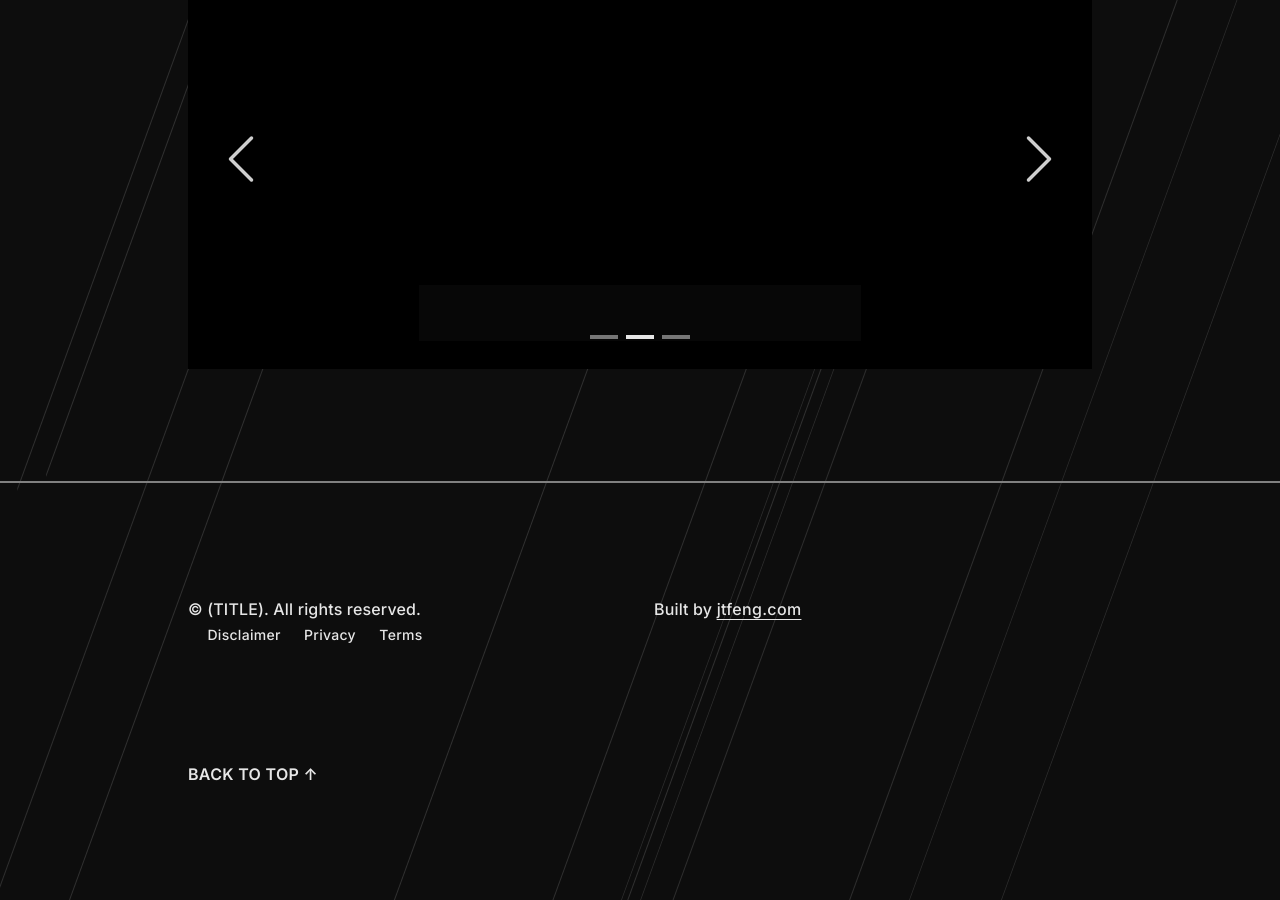
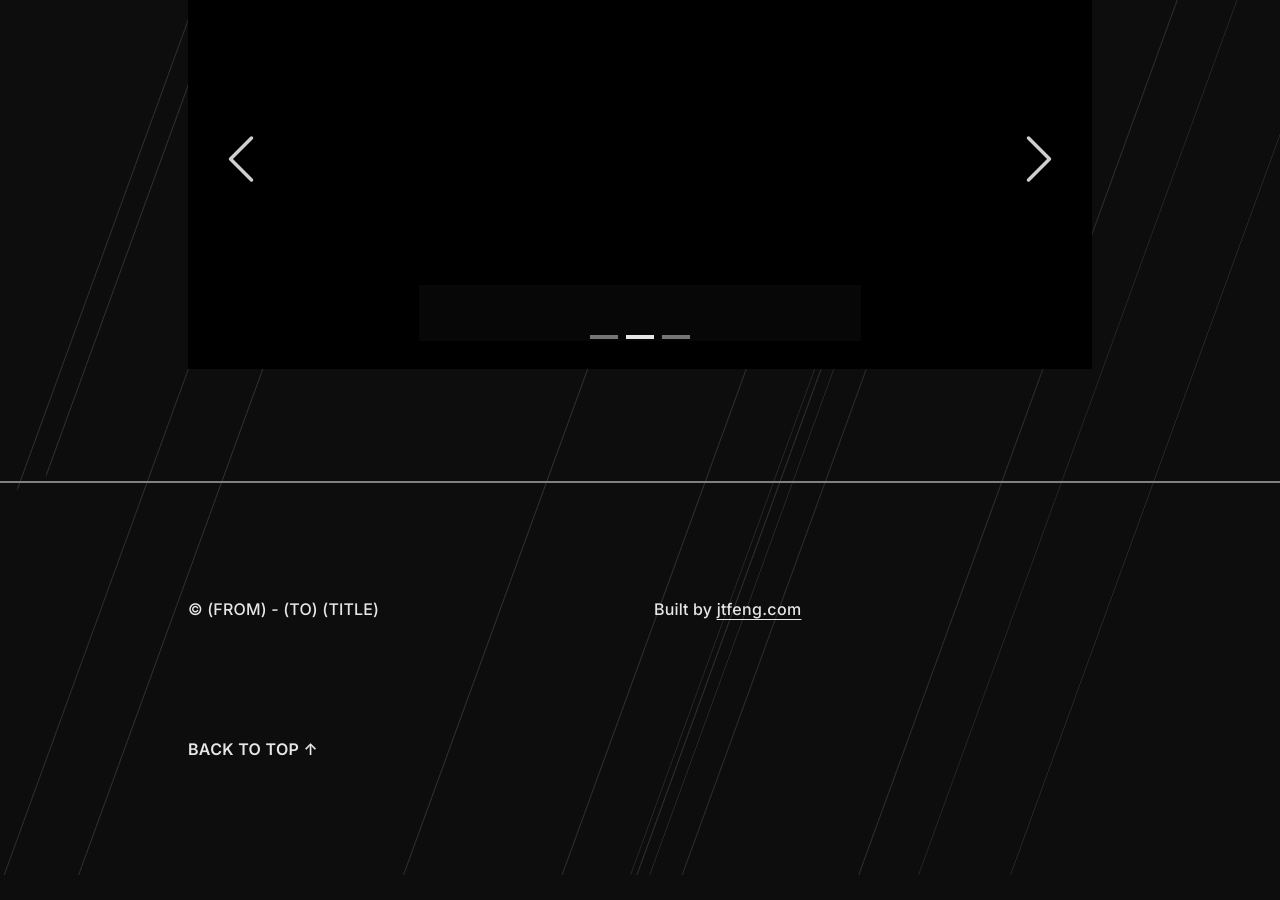
Before and after one commit to jingtianfeng/jekytrap, a Jekyll site: the page built from index.html, in a window 1280 px wide and 900 px high, scrolled down 807 px. Built offline with Jekyll 4.4.1, drawn with Linux system fonts in a browser that asks for light colours; after the commit the page ends 1682 px from its top, so only the background shows below that.

Commit message:
UPDATE _includes/comp-legal.html: restart

```diff
--- a/_includes/comp-legal.html
+++ b/_includes/comp-legal.html
@@ -1,24 +1,7 @@
-<div class="">
-    <p class=""
-       style="max-width: 256px;">
-        © {{ site.title }}. All rights reserved.
-    </p>
-    <small class="d-block"
-           style="max-width: 256px;">
-        &nbsp;&nbsp;&nbsp;&nbsp;
-        <a href="{{ '/disclaimer' | relative_url }}"
-           class="fw-normal text-capitalize">
-            Disclaimer
-        </a>
-        &nbsp;&nbsp;&nbsp;&nbsp;
-        <a href="{{ '/privacy' | relative_url }}"
-           class="fw-normal text-capitalize">
-            Privacy
-        </a>
-        &nbsp;&nbsp;&nbsp;&nbsp;
-        <a href="{{ '/terms' | relative_url }}"
-           class="fw-normal text-capitalize">
-            Terms
-        </a>
-    </small>
+<div class=""
+     style="max-width: 280px;">
+    <div class=""
+         style="max-width: 280px;">
+        © (FROM) - (TO) {{ site.title }}
+    </div>
 </div>
```
